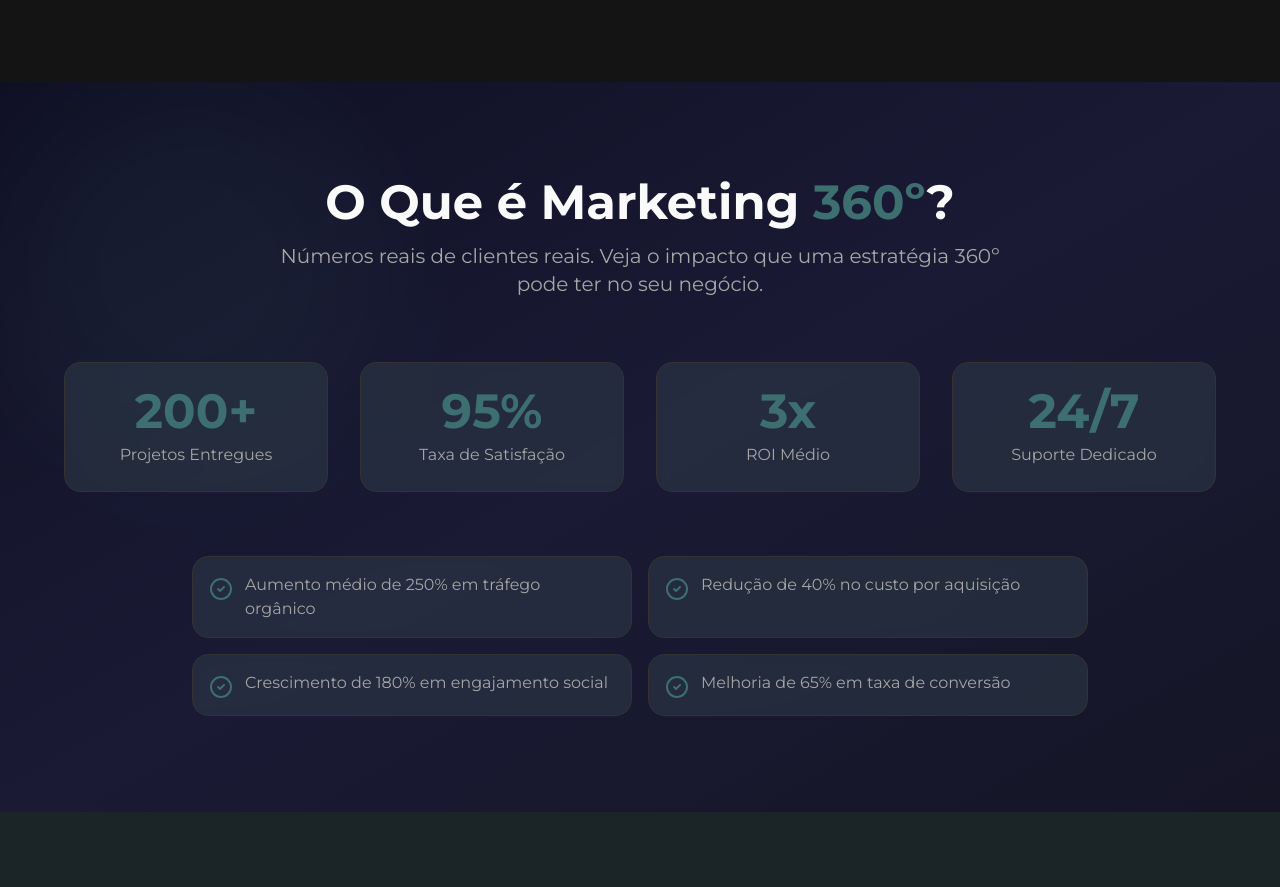
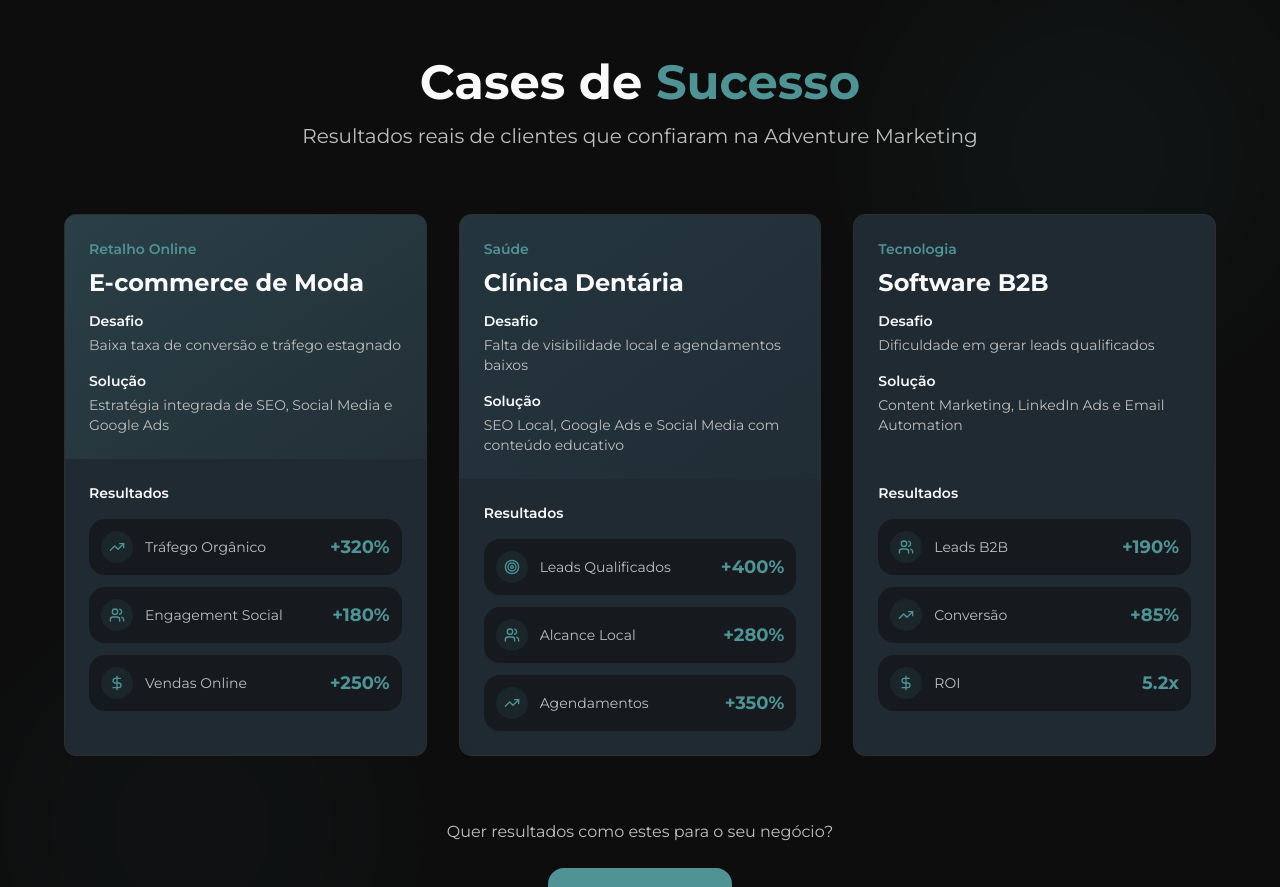
Before and after one commit to Grsis/digital-360-magic, a React (Vite) app: page / in a window 1280 px wide. Shown: the part 2660-3547 px from the top of the page. Built offline with nearby package versions, Linux system fonts and the light colour scheme; the HTML template or start-up script is replaced by a standard one.

Commit message:
feat: Add portfolio and adjust colors
Add a new portfolio/cases section to the landing page.
Adjust the color scheme to improve readability.
Remove the 360 logo.

```diff
--- /dev/null
+++ b/src/components/Cases.tsx
@@ -0,0 +1,140 @@
+import { TrendingUp, Users, DollarSign, Target } from "lucide-react";
+
+const Cases = () => {
+  const cases = [
+    {
+      client: "E-commerce de Moda",
+      industry: "Retalho Online",
+      challenge: "Baixa taxa de conversão e tráfego estagnado",
+      solution: "Estratégia integrada de SEO, Social Media e Google Ads",
+      results: [
+        { icon: TrendingUp, label: "Tráfego Orgânico", value: "+320%" },
+        { icon: Users, label: "Engagement Social", value: "+180%" },
+        { icon: DollarSign, label: "Vendas Online", value: "+250%" },
+      ],
+      color: "from-accent/20 to-accent/5"
+    },
+    {
+      client: "Clínica Dentária",
+      industry: "Saúde",
+      challenge: "Falta de visibilidade local e agendamentos baixos",
+      solution: "SEO Local, Google Ads e Social Media com conteúdo educativo",
+      results: [
+        { icon: Target, label: "Leads Qualificados", value: "+400%" },
+        { icon: Users, label: "Alcance Local", value: "+280%" },
+        { icon: TrendingUp, label: "Agendamentos", value: "+350%" },
+      ],
+      color: "from-primary/20 to-primary/5"
+    },
+    {
+      client: "Software B2B",
+      industry: "Tecnologia",
+      challenge: "Dificuldade em gerar leads qualificados",
+      solution: "Content Marketing, LinkedIn Ads e Email Automation",
+      results: [
+        { icon: Users, label: "Leads B2B", value: "+190%" },
+        { icon: TrendingUp, label: "Conversão", value: "+85%" },
+        { icon: DollarSign, label: "ROI", value: "5.2x" },
+      ],
+      color: "from-accent-glow/20 to-accent-glow/5"
+    }
+  ];
+
+  return (
+    <section id="cases" className="py-24 bg-background relative overflow-hidden">
+      <div className="absolute inset-0 opacity-5">
+        <div className="absolute top-0 right-0 w-96 h-96 bg-accent rounded-full blur-3xl" />
+        <div className="absolute bottom-0 left-0 w-96 h-96 bg-primary rounded-full blur-3xl" />
+      </div>
+
+      <div className="container px-4 mx-auto relative z-10">
+        <div className="max-w-6xl mx-auto">
+          <div className="text-center mb-16">
+            <h2 className="text-4xl font-bold mb-4 text-foreground md:text-5xl">
+              Cases de <span className="text-accent">Sucesso</span>
+            </h2>
+            <p className="text-xl text-muted-foreground max-w-3xl mx-auto">
+              Resultados reais de clientes que confiaram na Adventure Marketing
+            </p>
+          </div>
+
+          <div className="grid gap-8 md:grid-cols-1 lg:grid-cols-3">
+            {cases.map((caseStudy, index) => (
+              <div
+                key={index}
+                className="group bg-card rounded-xl border border-border overflow-hidden hover:border-accent transition-all duration-300 hover:-translate-y-2 hover:shadow-glow"
+              >
+                <div className={`p-6 bg-gradient-to-br ${caseStudy.color}`}>
+                  <div className="text-sm font-semibold text-accent mb-2">
+                    {caseStudy.industry}
+                  </div>
+                  <h3 className="text-2xl font-bold mb-3 text-foreground">
+                    {caseStudy.client}
+                  </h3>
+                  <div className="space-y-4">
+                    <div>
+                      <div className="text-sm font-semibold text-foreground mb-1">
+                        Desafio
+                      </div>
+                      <p className="text-sm text-muted-foreground">
+                        {caseStudy.challenge}
+                      </p>
+                    </div>
+                    <div>
+                      <div className="text-sm font-semibold text-foreground mb-1">
+                        Solução
+                      </div>
+                      <p className="text-sm text-muted-foreground">
+                        {caseStudy.solution}
+                      </p>
+                    </div>
+                  </div>
+                </div>
+
+                <div className="p-6 bg-card/50 backdrop-blur-sm">
+                  <div className="text-sm font-semibold text-foreground mb-4">
+                    Resultados
+                  </div>
+                  <div className="space-y-3">
+                    {caseStudy.results.map((result, resultIndex) => (
+                      <div
+                        key={resultIndex}
+                        className="flex items-center justify-between p-3 bg-background/50 rounded-lg"
+                      >
+                        <div className="flex items-center gap-3">
+                          <div className="p-2 bg-accent/10 rounded-lg">
+                            <result.icon className="w-4 h-4 text-accent" />
+                          </div>
+                          <span className="text-sm text-muted-foreground">
+                            {result.label}
+                          </span>
+                        </div>
+                        <span className="text-lg font-bold text-accent">
+                          {result.value}
+                        </span>
+                      </div>
+                    ))}
+                  </div>
+                </div>
+              </div>
+            ))}
+          </div>
+
+          <div className="mt-16 text-center">
+            <p className="text-muted-foreground mb-6">
+              Quer resultados como estes para o seu negócio?
+            </p>
+            <a
+              href="#contact"
+              className="inline-flex items-center gap-2 px-8 py-4 bg-accent hover:bg-accent-glow text-accent-foreground rounded-lg font-semibold transition-all duration-300 hover:scale-105 shadow-glow"
+            >
+              Fale Connosco
+            </a>
+          </div>
+        </div>
+      </div>
+    </section>
+  );
+};
+
+export default Cases;
--- a/src/components/Marketing360.tsx
+++ b/src/components/Marketing360.tsx
@@ -1,5 +1,4 @@
 import { Target, Users, TrendingUp, Zap } from "lucide-react";
-import icon360 from "@/assets/360-icon.png";
 
 const Marketing360 = () => {
   const benefits = [
@@ -30,9 +29,6 @@ const Marketing360 = () => {
       <div className="container px-4 mx-auto">
         <div className="max-w-6xl mx-auto">
           <div className="text-center mb-16 animate-fade-in">
-            <div className="flex justify-center mb-6">
-              <img src={icon360} alt="Marketing 360º" className="w-24 h-24" />
-            </div>
             <h2 className="text-4xl font-bold mb-4 text-foreground md:text-5xl">
               O Que é Marketing <span className="text-accent">360º</span>?
             </h2>
--- a/src/index.css
+++ b/src/index.css
@@ -9,94 +9,94 @@ All colors MUST be HSL.
 @layer base {
   :root {
     /* Brand colors from Adventure Marketing palette */
-    --background: 0 0% 8%;
+    --background: 0 0% 5%;
     --foreground: 0 0% 98%;
 
-    --card: 207 22% 24%;
+    --card: 207 22% 16%;
     --card-foreground: 0 0% 98%;
 
-    --popover: 207 22% 24%;
+    --popover: 207 22% 16%;
     --popover-foreground: 0 0% 98%;
 
     --primary: 195 37% 32%;
     --primary-foreground: 0 0% 98%;
 
-    --secondary: 195 25% 18%;
+    --secondary: 195 25% 12%;
     --secondary-foreground: 0 0% 98%;
 
-    --muted: 0 0% 85%;
-    --muted-foreground: 0 0% 65%;
+    --muted: 0 0% 20%;
+    --muted-foreground: 0 0% 75%;
 
-    --accent: 182 30% 34%;
+    --accent: 182 30% 45%;
     --accent-foreground: 0 0% 98%;
-    --accent-glow: 182 35% 42%;
+    --accent-glow: 182 35% 55%;
 
     --destructive: 0 84.2% 60.2%;
     --destructive-foreground: 0 0% 98%;
 
-    --border: 0 0% 20%;
-    --input: 207 22% 24%;
-    --ring: 182 30% 34%;
+    --border: 0 0% 18%;
+    --input: 207 22% 16%;
+    --ring: 182 30% 45%;
 
     --radius: 1rem;
 
     --gradient-primary: linear-gradient(135deg, hsl(195 37% 32%), hsl(182 30% 34%));
-    --gradient-accent: linear-gradient(135deg, hsl(182 30% 34%), hsl(182 35% 42%));
-    --gradient-hero: linear-gradient(135deg, hsl(0 0% 8%) 0%, hsl(207 22% 24%) 50%, hsl(195 25% 18%) 100%);
+    --gradient-accent: linear-gradient(135deg, hsl(182 30% 45%), hsl(182 35% 55%));
+    --gradient-hero: linear-gradient(135deg, hsl(0 0% 5%) 0%, hsl(207 22% 12%) 50%, hsl(195 25% 10%) 100%);
 
-    --shadow-glow: 0 0 60px hsl(182 30% 34% / 0.3);
-    --shadow-glow-strong: 0 0 80px hsl(182 30% 34% / 0.5);
+    --shadow-glow: 0 0 60px hsl(182 30% 45% / 0.3);
+    --shadow-glow-strong: 0 0 80px hsl(182 30% 45% / 0.5);
     --shadow-elegant: 0 20px 60px -10px hsl(0 0% 0% / 0.5);
 
     --transition-smooth: all 0.3s cubic-bezier(0.4, 0, 0.2, 1);
 
-    --sidebar-background: 0 0% 8%;
+    --sidebar-background: 0 0% 5%;
     --sidebar-foreground: 0 0% 98%;
-    --sidebar-primary: 182 30% 34%;
+    --sidebar-primary: 182 30% 45%;
     --sidebar-primary-foreground: 0 0% 98%;
-    --sidebar-accent: 207 22% 24%;
+    --sidebar-accent: 207 22% 16%;
     --sidebar-accent-foreground: 0 0% 98%;
-    --sidebar-border: 0 0% 20%;
-    --sidebar-ring: 182 30% 34%;
+    --sidebar-border: 0 0% 18%;
+    --sidebar-ring: 182 30% 45%;
   }
 
   .dark {
-    --background: 0 0% 8%;
+    --background: 0 0% 5%;
     --foreground: 0 0% 98%;
 
-    --card: 207 22% 24%;
+    --card: 207 22% 16%;
     --card-foreground: 0 0% 98%;
 
-    --popover: 207 22% 24%;
+    --popover: 207 22% 16%;
     --popover-foreground: 0 0% 98%;
 
     --primary: 195 37% 32%;
     --primary-foreground: 0 0% 98%;
 
-    --secondary: 195 25% 18%;
+    --secondary: 195 25% 12%;
     --secondary-foreground: 0 0% 98%;
 
-    --muted: 0 0% 85%;
-    --muted-foreground: 0 0% 65%;
+    --muted: 0 0% 20%;
+    --muted-foreground: 0 0% 75%;
 
-    --accent: 182 30% 34%;
+    --accent: 182 30% 45%;
     --accent-foreground: 0 0% 98%;
 
     --destructive: 0 62.8% 30.6%;
     --destructive-foreground: 0 0% 98%;
 
-    --border: 0 0% 20%;
-    --input: 207 22% 24%;
-    --ring: 182 30% 34%;
+    --border: 0 0% 18%;
+    --input: 207 22% 16%;
+    --ring: 182 30% 45%;
 
-    --sidebar-background: 0 0% 8%;
+    --sidebar-background: 0 0% 5%;
     --sidebar-foreground: 0 0% 98%;
-    --sidebar-primary: 182 30% 34%;
+    --sidebar-primary: 182 30% 45%;
     --sidebar-primary-foreground: 0 0% 98%;
-    --sidebar-accent: 207 22% 24%;
+    --sidebar-accent: 207 22% 16%;
     --sidebar-accent-foreground: 0 0% 98%;
-    --sidebar-border: 0 0% 20%;
-    --sidebar-ring: 182 30% 34%;
+    --sidebar-border: 0 0% 18%;
+    --sidebar-ring: 182 30% 45%;
   }
 }
 
--- a/src/pages/Index.tsx
+++ b/src/pages/Index.tsx
@@ -1,6 +1,7 @@
 import Hero from "@/components/Hero";
 import Marketing360 from "@/components/Marketing360";
 import Services from "@/components/Services";
+import Cases from "@/components/Cases";
 import Results from "@/components/Results";
 import ContactCTA from "@/components/ContactCTA";
 import Footer from "@/components/Footer";
@@ -11,6 +12,7 @@ const Index = () => {
       <Hero />
       <Marketing360 />
       <Services />
+      <Cases />
       <Results />
       <ContactCTA />
       <Footer />
```
